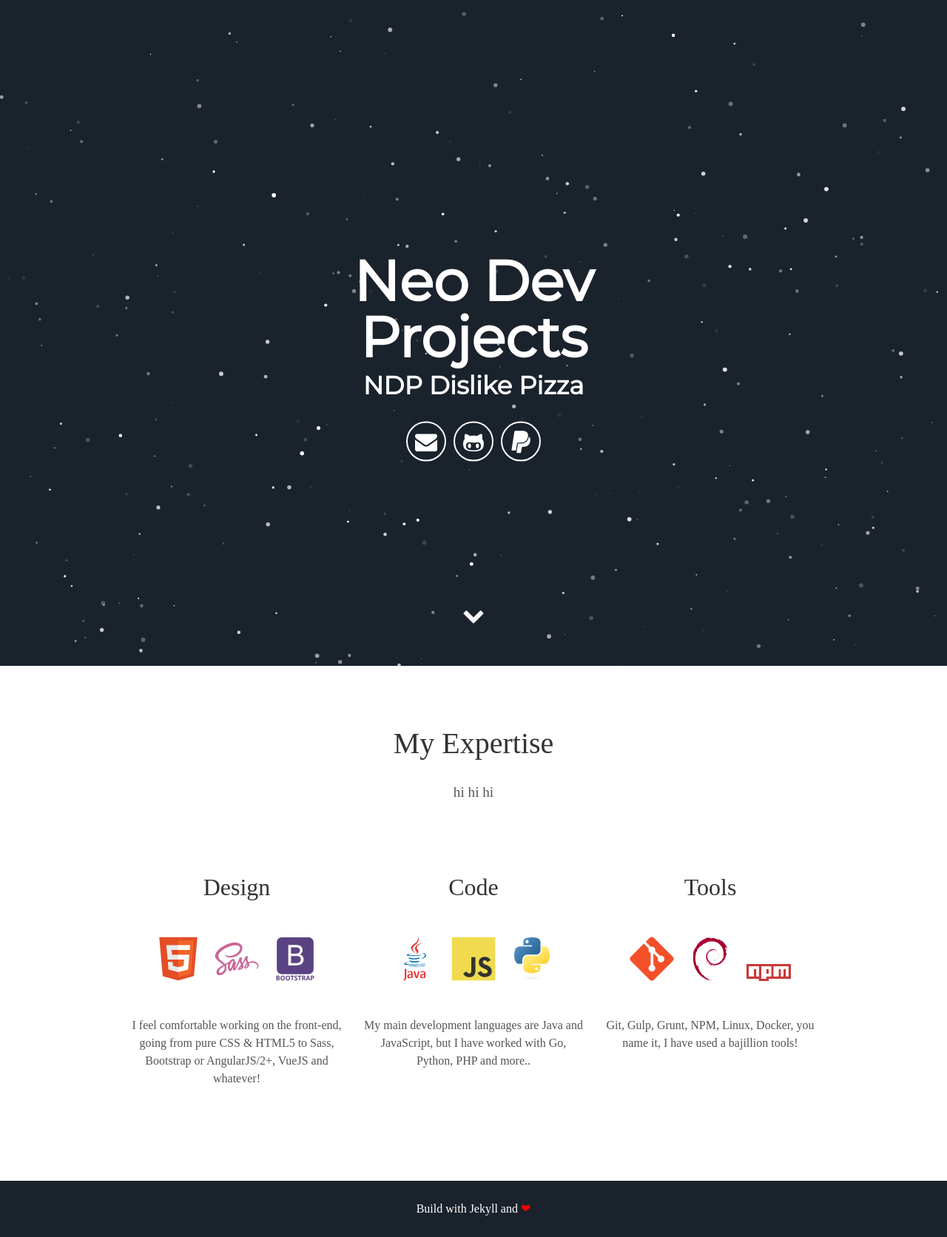
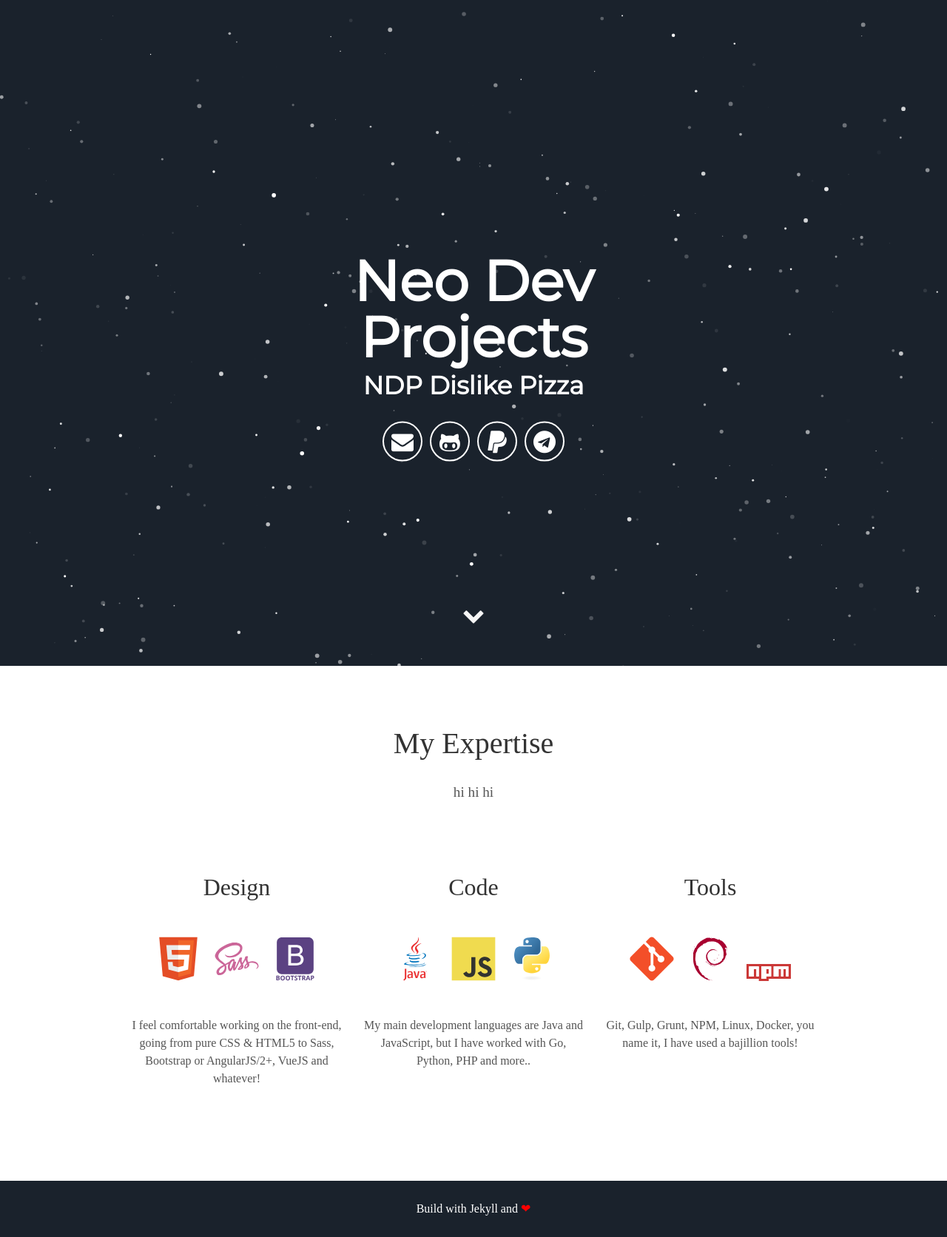
Before and after one commit to neodevpro/no-pizza, a Jekyll site: the page built from index.html, in a window 1280 px wide. Shown: the whole page at 74% size. Built offline with Jekyll 4.4.1, drawn with Linux system fonts in a browser that asks for light colours; some web fonts are replaced.

Commit message:
Update header.html

```diff
--- a/_includes/header.html
+++ b/_includes/header.html
@@ -10,6 +10,7 @@
         <a aria-label="My Facebook" target="_blank" href="https://www.facebook.com/mauricio.urraco"><i class="icon fa fa-facebook" aria-hidden="true"></i></a> -->
         <a aria-label="My Github" target="_blank" href="https://github.com/neodevpro"><i class="icon fa fa-github-alt" aria-hidden="true"></i></a>
         <a aria-label="My PayPal"  href="https://www.paypal.me/plmh"><i class="icon fa fa-paypal" aria-hidden="true"></i></a>
+        <a aria-label="My Telegram"  href="https://t.me/joinchat/EJAScg_-vxG8Ppj2HvUifw"><i class="icon fa fa-telegram" aria-hidden="true"></i></a>
       </div>
       <div class="header-links">
         <!-- <a class="link" href="#about" data-scroll>About Me</a> -->
```
